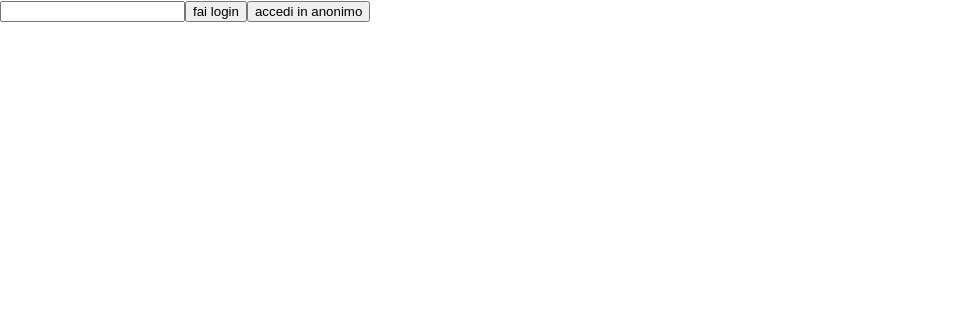
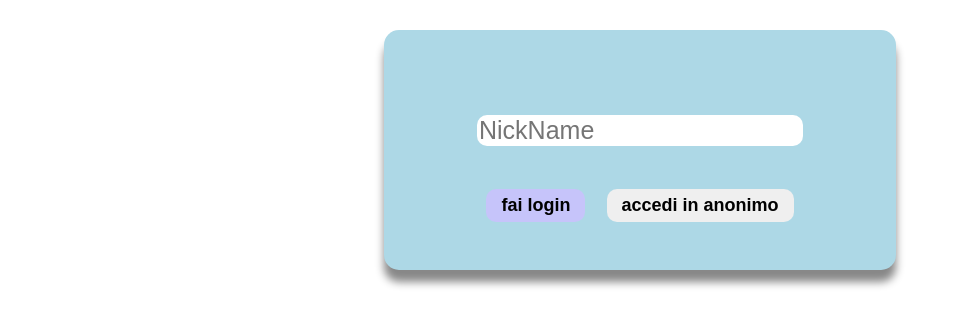
Before and after one commit to gabrielaveliu/react-morraCinese, a React (Create React App) app in the folder morra_cinese/: page / in a window 1280 px wide. Shown: the top 326 px of the page, without its empty margins (0-964 px from the left). Built offline with nearby package versions, Linux system fonts and the light colour scheme.

Commit message:
login its finish

```diff
--- /dev/null
+++ b/morra_cinese/src/components/classComponents/Login/Login.css
@@ -0,0 +1,100 @@
+.container_login{
+    height: 100vh;
+    display: flex;
+    justify-content: center;
+    align-items:flex-start;
+}
+.box_login{
+    height: 30vh;
+    position: relative;
+    top:15px;
+    flex-basis: 95vw;
+    display: flex;
+    justify-content: center;
+    align-items:center;
+    border-radius: 15px;
+    box-shadow:0px 0px 15px #888888;
+    background-color: lightblue;
+}
+.box_inputs{
+    display: flex;
+    flex-wrap: wrap;
+}
+.login_input_tag, .login_loginbutton_tag , .login_anonimusbutton_tag{
+    text-align: center;
+    flex-basis: 100%;
+}
+.login_loginbutton_tag , .login_anonimusbutton_tag{
+    margin-top: 40px;
+}
+.login_input_tag input{
+    border: none;
+    border-radius: 10px;
+    font-size: 25px;
+}
+.login_input_tag input:focus{
+    border: none;
+}
+
+/*  */
+@media only screen and (min-width: 600px) {
+    .box_login {
+        flex-basis: 80vw;
+        top:30px;
+        box-shadow:0px 12px 8px #888888;
+    }
+    .login_loginbutton_tag , .login_anonimusbutton_tag{
+        flex-basis: 50%;
+        margin-top: none;
+
+    }
+    .login_loginbutton_tag button , .login_anonimusbutton_tag button{
+        flex-basis: 50%;
+        margin-top: none;
+        position: absolute;
+        bottom: 25%;
+
+    }
+    .login_loginbutton_tag button {
+        left: 15%;
+    }
+    .login_anonimusbutton_tag button{
+        right: 15%;
+    }
+}
+
+@media only screen and (min-width: 900px) {
+    .box_login {
+        flex-basis: 40vw
+    }
+    .login_loginbutton_tag button {
+        left: 5%;
+        bottom: 20%;
+    }
+    .login_anonimusbutton_tag button{
+        right: 5%;
+        bottom: 20%;
+    }
+}
+@media only screen and (min-width: 1200px) {
+
+    .login_loginbutton_tag button {
+        left: 20%;
+    }
+    .login_anonimusbutton_tag button{
+        right: 20%;
+    }
+}
+
+
+/* animation */
+.hiding_tab_login{
+    animation-name:hiding_tab_login;
+    animation-duration:.5s;
+    animation-timing-function: linear;
+
+}
+@keyframes hiding_tab_login {
+    from {background-color: red;}
+    to {background-color: yellow;}
+}
--- a/morra_cinese/src/components/classComponents/Login/Login.js
+++ b/morra_cinese/src/components/classComponents/Login/Login.js
@@ -1,37 +1,73 @@
+import "./Login.css"
+
 import React, { Component } from 'react';
 import PropTypes from 'prop-types'
 
-
+/* componets func */
+import Button from "../../funcComponent/Button/Button";
 
 class Login extends Component {
     constructor(props) {
         super(props)
 
+        this.state = {
+            animationClassLogin: ""
+        }
         this.valueInput = ""
+    }
+    setAnimation = () => {
+        this.setState({
+            animationLogin: "hiding_tab_login"
+        })
     }
 
     handlerChangeInput = (e) => {
         this.valueInput = e.target.value;
     }
     handlerClicklogin = () => {
+        this.setAnimation()
+
+        setInterval(() => {
             if (this.props.callback !== undefined && this.valueInput.length > 0) {
                 this.props.callback(false, this.valueInput)
             }
+        }, 500);
     }
     handlerClickAnonimus = () => {
+        this.setAnimation()
+
+        setInterval(() => {
             if (this.props.callback !== undefined) {
                 this.props.callback(false)
 
             }
+        }, 500);
     }
-
 
     render() {
         return (
             <div className='container_login'>
-                <input onChange={this.handlerChangeInput} type={"text"}></input>
-                <button onClick={this.handlerClicklogin}> fai login</button>
-                <button onClick={this.handlerClickAnonimus}>accedi in anonimo</button>
+                <div className={`box_login  startBoxLog ${this.state.animationClassLogin}`}>
+                    <div className='box_inputs'>
+                        <div className="login_input_tag">
+                            <input placeholder="NickName" onChange={this.handlerChangeInput} type={"text"}></input>
+                        </div>
+                        <div className={"login_loginbutton_tag"}>
+                            <Button
+                                onClick={this.handlerClicklogin}
+                                label="fai login"
+                                specialClass="button_log"
+                            />
+                        </div>
+                        <div className={"login_anonimusbutton_tag"}>
+                            <Button
+                                onClick={this.handlerClickAnonimus}
+                                label="accedi in anonimo"
+                                specialClass="button_anonimus"
+                            />
+                        </div>
+                    </div>
+                </div>
             </div>
         )
     }
--- /dev/null
+++ b/morra_cinese/src/components/funcComponent/Button/Button.css
@@ -0,0 +1,25 @@
+.button_tag{
+    border: none;
+    font-size: 30px;
+    border-radius: 10px;
+    padding: 6px 15px;
+    font-weight: bold;
+}
+.button_log{
+    background-color: rgb(198, 196, 250);
+
+}
+
+
+@media only screen and (min-width: 600px) {
+    .button_tag{
+        font-size: 20px;
+    }
+
+}
+
+@media only screen and (min-width: 900px) {
+    .button_tag {
+        font-size: 18px;
+    }
+}
--- /dev/null
+++ b/morra_cinese/src/components/funcComponent/Button/Button.js
@@ -0,0 +1,23 @@
+import './Button.css'
+import PropTypes from 'prop-types'
+
+
+
+function Button(props) {
+    return (
+        <>
+            <button className={`button_tag ${props.specialClass}`} onClick={props.onClick}>{props.label}</button>
+        </>
+    );
+}
+Button.propTypes = {
+    label: PropTypes.string.isRequired,
+    specialClass: PropTypes.string,
+    onClick: PropTypes.func,
+}
+
+Button.defaultProps = {
+    label: "PRESS ME",
+};
+
+export default Button;
```
Lines whose indentation alone changed are shown as unchanged.
